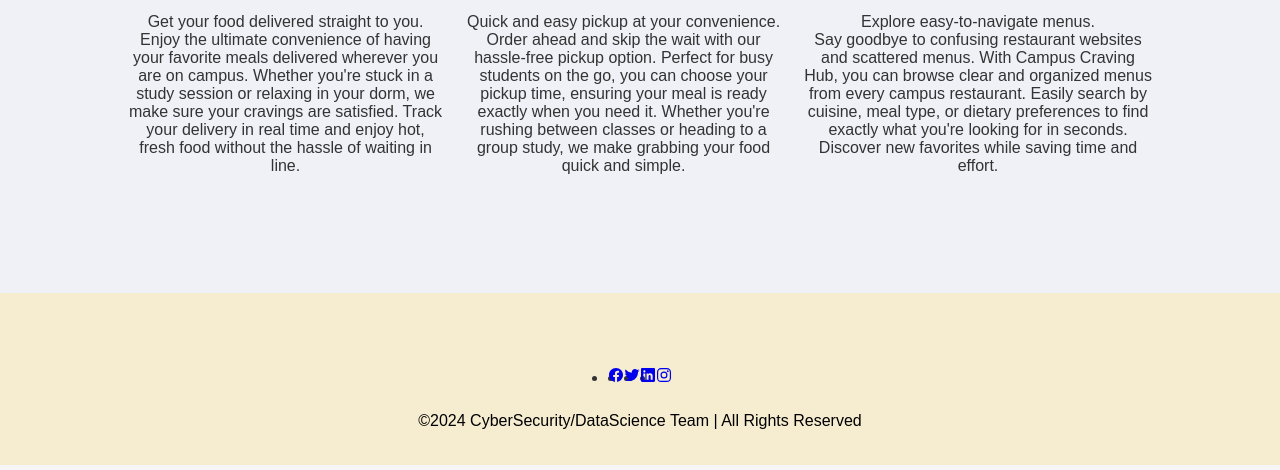
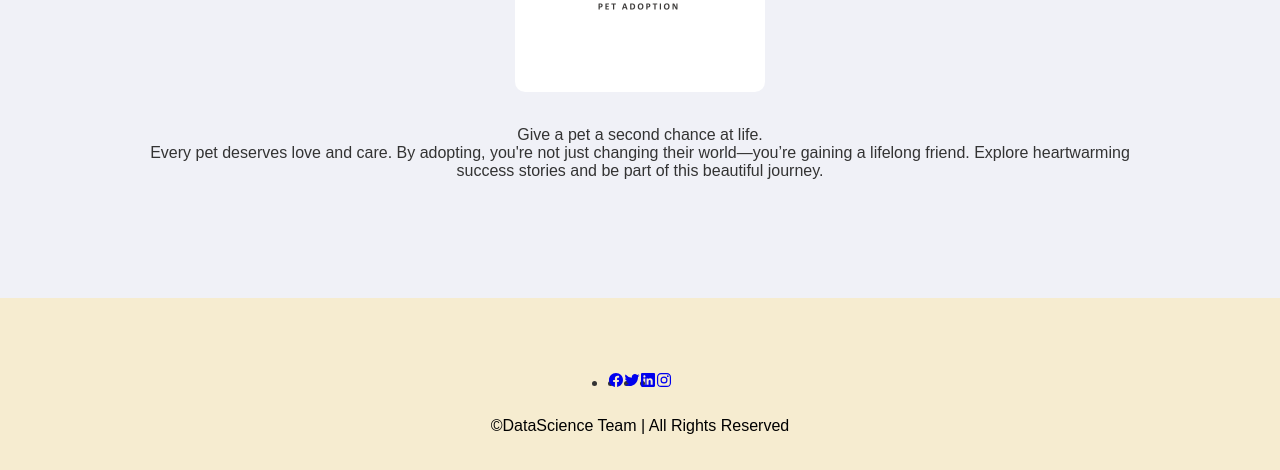
Before and after one commit to mayarmohamedali/Software_Project_Management, a PHP site: page / in a window 1280 px wide. Shown: the part 2079-2549 px from the top of the page. Run offline with PHP 8.4, Linux system fonts and the light colour scheme.

Commit message:
last integration

```diff
--- a/index.php
+++ b/index.php
@@ -3,7 +3,7 @@
 <head>
   <meta charset="UTF-8">
   <meta name="viewport" content="width=device-width, initial-scale=1.0">
-  <title>CampusCravingHub</title>
+  <title>Rescue & Love</title>
   <!-- Link to Google Fonts for a fantasy-style font -->
   <link rel="stylesheet" href="https://fonts.googleapis.com/css2?family=Lobster&display=swap">
 </head>
@@ -348,9 +348,10 @@ url("https://fonts.googleapis.com/css2?family=Poppins:wght@200;300;400;500;600;7
 
   <!-- Header with styled title and centered links -->
   <header>
-    <h1>CampusCravingHub</h1>
+    <h1>Rescue & Love</h1>
     <nav>
-      <a href="#slideshow-container">Home</a>
+      <a href="#slideshow-container"></a>
+      <a href="Home.php">Home</a>
       <a href="#about-us">About Us</a>
       <a href="#features">Features</a>
       <a href="#footer">Contact Us</a>
@@ -362,15 +363,18 @@ url("https://fonts.googleapis.com/css2?family=Poppins:wght@200;300;400;500;600;7
   <div class="slideshow-container" id="slideshow-container">
     <!-- Slides -->
     <div class="slide">
-      <img src="Screenshot 2024-12-23 124200.png" alt="Slide 1">
+    <img src="https://images.pexels.com/photos/372166/pexels-photo-372166.jpeg?auto=compress&cs=tinysrgb&w=1260&h=750&dpr=1">
+
     </div>
 
     <div class="slide">
-      <img src="burger.jpg" alt="Slide 2">
+    <img src="https://images.pexels.com/photos/1254140/pexels-photo-1254140.jpeg"alt="Slide 2">
+
     </div>
 
     <div class="slide">
-      <img src="OIP_(2)-MbbHPn3ox-transformed.jpeg" alt="Slide 3">
+    <img src="https://images.pexels.com/photos/45170/kittens-cat-cat-puppy-rush-45170.jpeg?auto=compress&cs=tinysrgb&w=1260&h=750&dpr=1" alt="Slide 3">
+
     </div>
 
     <!-- Next and previous buttons -->
@@ -386,55 +390,58 @@ url("https://fonts.googleapis.com/css2?family=Poppins:wght@200;300;400;500;600;7
     <span class="dot" onclick="setSlide(3)"></span>
   </div>
 
-  <!-- Attention message under slideshow -->
-  <div class="attention-message" id="about-us">
-  "Crave it? Get it! Quick, tasty bites for students at CampusCravingHub!"
+ <!-- Attention message under slideshow -->
+ <div class="attention-message" id="about-us">
+  "Give a rescued pet a second chance to love! 🐾❤ Adopt with Rescue&Love and change a life forever!"
   </div>
   <div class="about-us-section">
   <div class="about-message">
     <h2>About Us</h2>
-    <p>Welcome to Campus Craving Hub, your ultimate food companion! We’re here to make student life easier by bringing all your favorite campus restaurants together in one place. Whether you're craving a quick snack between classes or a hearty meal to fuel your study sessions, we’ve got you covered.</p>
-<p>Our mission is to simplify the way you eat on campus with easy delivery and pickup options tailored to your busy schedule. Explore a seamless platform designed to connect you with delicious food, exclusive student deals, and a hassle-free dining experience.</p>
+    <p>Welcome to *Rescue&Love*, where every pet deserves a second chance! 🐾 We’re dedicated to connecting loving families with rescued pets in need of a forever home. Whether you’re looking for a playful companion or a loyal friend, your perfect match is waiting for you.</p>
+    <p>Our mission is to make pet adoption easy, rewarding, and full of love. Explore our platform to find adorable pets, learn about their stories, and take the first step in giving them the home they deserve. Adopt today and be part of a movement that changes lives—one rescue at a time! ❤🏡</p>
+
     <a href="#features" class="go-to-features-btn">Explore Our Features</a>
-  </div>
-  <div class="about-summary">
-    <img src="MIS logo.png" alt="Food Delivery on Campus" class="about-image">
-    <h3>All Your Campus Cravings, One Hub</h3>
-    <p>Explore menus from every university restaurant, grab exclusive student deals, and enjoy fast delivery or easy pickup.</p>
+</div>
+
+<div class="about-summary">
+    <img src="Rescue.png" alt="Rescue & Love Logo" class="about-image">
+
+</div>
+
+
+</div>
+
+<h3>Every Pet Deserves a Loving Home</h3>
+    <p>Rescue&Love is dedicated to connecting rescued pets with caring families. Discover adorable pets looking for a second chance and take the first step toward adoption today.</p>
 </div>
 
 </div>
 
- <!-- Features Section -->
+<!-- Features Section -->
 <div class="features" id="features">
-  <h2>Features</h2>
-  <p>Campus Craving Hub is your all-in-one platform designed to make dining on campus simple and convenient. Explore menus from every university restaurant, place orders for delivery or pickup, and grab exclusive student deals. The platform allows you to track your orders in real time, saving you precious time between classes. Plus, enjoy a personalized experience with recommendations tailored to your cravings and preferences.</p>
+  <h2>Why Adopt with Rescue&Love?</h2>
+  <p>Rescue&Love makes pet adoption simple and rewarding. Browse rescued animals, learn about their stories, and start your journey toward giving them a forever home. We provide guidance, resources, and ongoing support to ensure a smooth transition for both you and your new furry friend.</p>
 </div>
+
+
 
 <!-- Photo Gallery Section with side-by-side images -->
 <div class="photo-gallery">
   <div>
-    <img src="delivery-bike.png" alt="Delivery Option">
+  <img src="Rescue.png" alt="Rescue & Love Logo" class="about-image">
     <div class="photo-caption">
-      Get your food delivered straight to you.
-      <p>Enjoy the ultimate convenience of having your favorite meals delivered wherever you are on campus. Whether you're stuck in a study session or relaxing in your dorm, we make sure your cravings are satisfied. Track your delivery in real time and enjoy hot, fresh food without the hassle of waiting in line.</p>
+      Give a pet a second chance at life.
+      <p>Every pet deserves love and care. By adopting, you're not just changing their world—you’re gaining a lifelong friend. Explore heartwarming success stories and be part of this beautiful journey.</p>
     </div>
   </div>
-  <div>
-    <img src="food-delivery.png" alt="Pickup Option">
-    <div class="photo-caption">
-      Quick and easy pickup at your convenience.
-      <p>Order ahead and skip the wait with our hassle-free pickup option. Perfect for busy students on the go, you can choose your pickup time, ensuring your meal is ready exactly when you need it. Whether you're rushing between classes or heading to a group study, we make grabbing your food quick and simple.</p>
-    </div>
-  </div>
-  <div>
-    <img src="menu.png" alt="Easy Menu Navigation">
-    <div class="photo-caption">
-      Explore easy-to-navigate menus.
-      <p>Say goodbye to confusing restaurant websites and scattered menus. With Campus Craving Hub, you can browse clear and organized menus from every campus restaurant. Easily search by cuisine, meal type, or dietary preferences to find exactly what you're looking for in seconds. Discover new favorites while saving time and effort.</p>
-    </div>
-  </div>
+
 </div>
+
+
+
+
+  <script src="../../public/js/landing.js"></script>
+
 
 <br>
 <br>
@@ -455,7 +462,7 @@ url("https://fonts.googleapis.com/css2?family=Poppins:wght@200;300;400;500;600;7
           <ion-icon name="logo-instagram"></ion-icon>
         </a></li>
     </ul>
-    <p>&copy;2024 CyberSecurity/DataScience Team | All Rights Reserved</p>
+    <p>&copy;DataScience Team | All Rights Reserved</p>
   </footer>
 
 
```
Also changed, not shown: Home.php (added, +117 -0 lines), Rescue.png (added).
